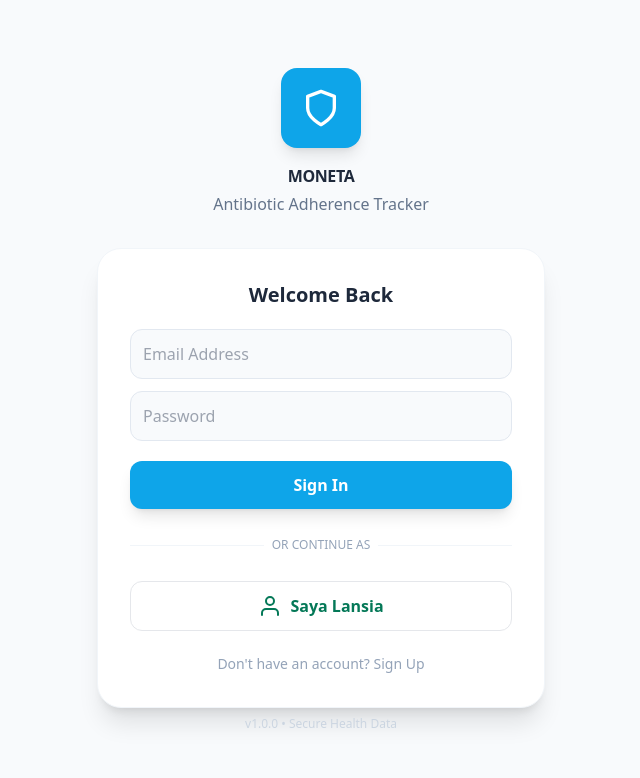
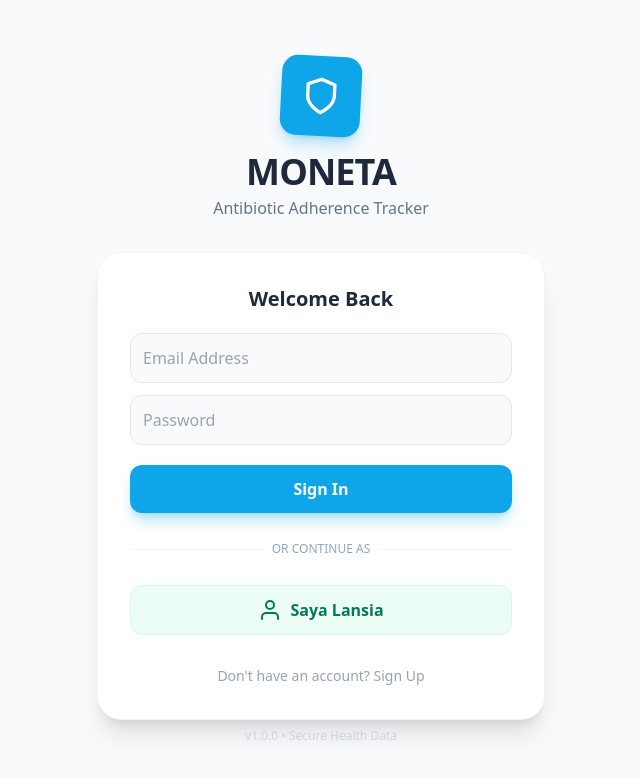
Before and after one commit to Liberate-dev/Moneta, a React (Vite) app: page / in a window 1280 px wide. Shown: the top 778 px of the page, without its empty margins (319-959 px from the left). Built offline with nearby package versions, Linux system fonts and the light colour scheme.

Commit message:
Fix: Add components dir to tailwind config

```diff
--- a/tailwind.config.js
+++ b/tailwind.config.js
@@ -2,7 +2,9 @@
 export default {
   content: [
     "./index.html",
-    "./src/**/*.{js,ts,jsx,tsx}",
+    "./components/**/*.{js,ts,jsx,tsx}",
+    "./services/**/*.{js,ts,jsx,tsx}",
+    "./src/**/*.{js,ts,jsx,tsx}", // Keep just in case they move it
     "./*.{js,ts,jsx,tsx}",
   ],
   theme: {
```
